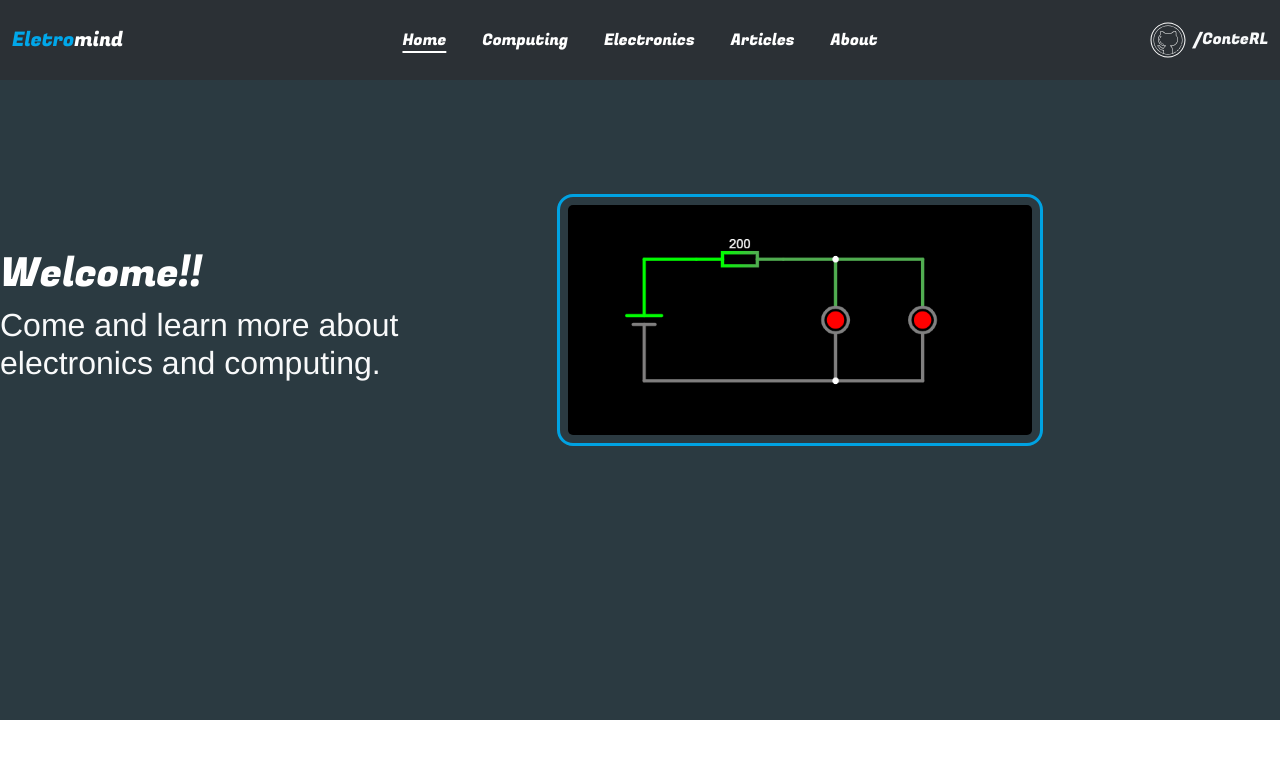
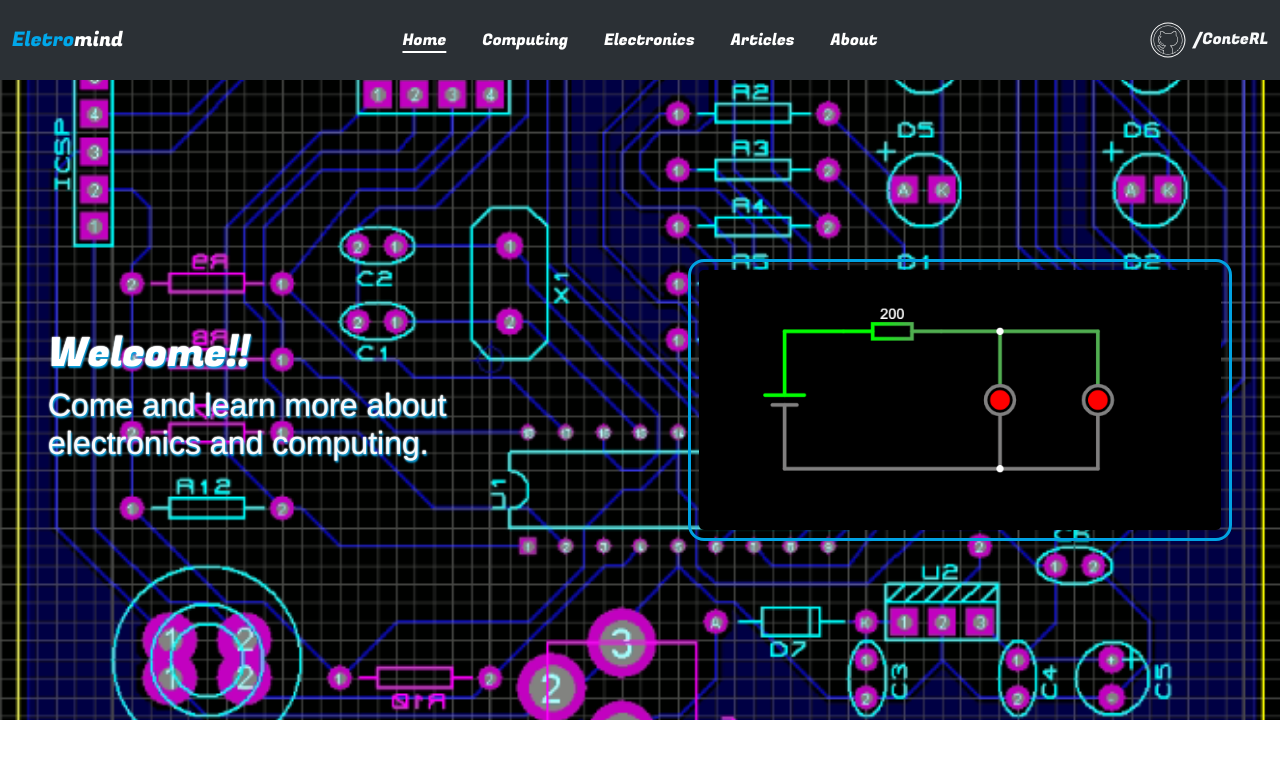
Before and after one commit to ConteRL/eletromind, a Vue app: page / in a window 1280 px wide. Shown: the top 758 px of the page. Built offline with nearby package versions, Linux system fonts and the light colour scheme.

Commit message:
Improving Welcome

```diff
--- a/src/components/Welcome.vue
+++ b/src/components/Welcome.vue
@@ -1,15 +1,15 @@
 <template>
-  <div id="home-start" class="container-fluid">
+  <div id="home-start" class="container-fluid d-flex  align-items-center">
 
     <div class="row align-items-center h-75">
-      <div class="col-5 mx-0 px-0">
+      <div id="welcome-text" class="col-6 px-5">
         <div class="text-start text-light">
           <h1 id="welcome-phrase">Welcome!!</h1>
           <h2>Come and learn more about electronics and computing.</h2>
         </div>
       </div>
 
-      <div class="col-5 mx-0 px-4 ali">
+      <div class="col-6 px-5">
         <img src="../assets/circuits/parallel-leds.png" id="welcome-img" class="rounded-4 border border-3 p-2" alt="LEDs in parallel">
       </div>
     </div>
@@ -30,22 +30,26 @@ export default {
   height: 80vh;
   position: relative;
   background-color: #2B3A41;
+  background-image: url("./../assets/home_circuit_bg.png");
+  background-repeat: no-repeat;
+  background-position: right center;
+  background-size: cover;
 }
 
-.col-4 {
-  background: blue;
+#welcome-text {
+  text-shadow: 1px 2px 2px #00A2E2, 0 0 0.1em white, 0 0 0.1em white;
 }
 
 #welcome-img {
   width: 100%;
   height: 100%;
-
   border-color: #00A2E2 !important;
 }
 
 #welcome-phrase {
   font-family: 'Fugaz One';
   color: white;
+}
 
-}
+
 </style>
```
Also changed, not shown: src/assets/home_circuit_bg.png (added).
